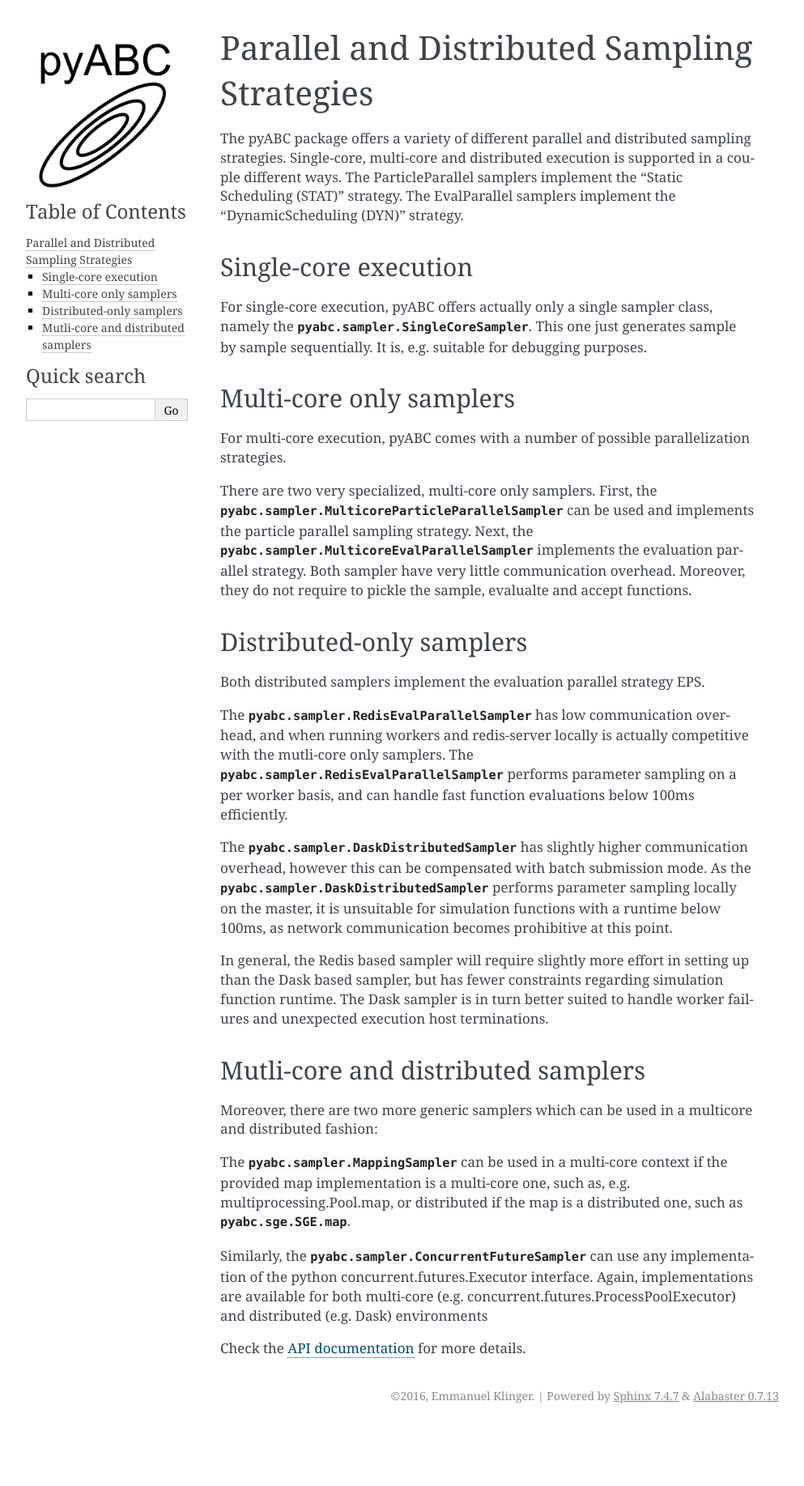
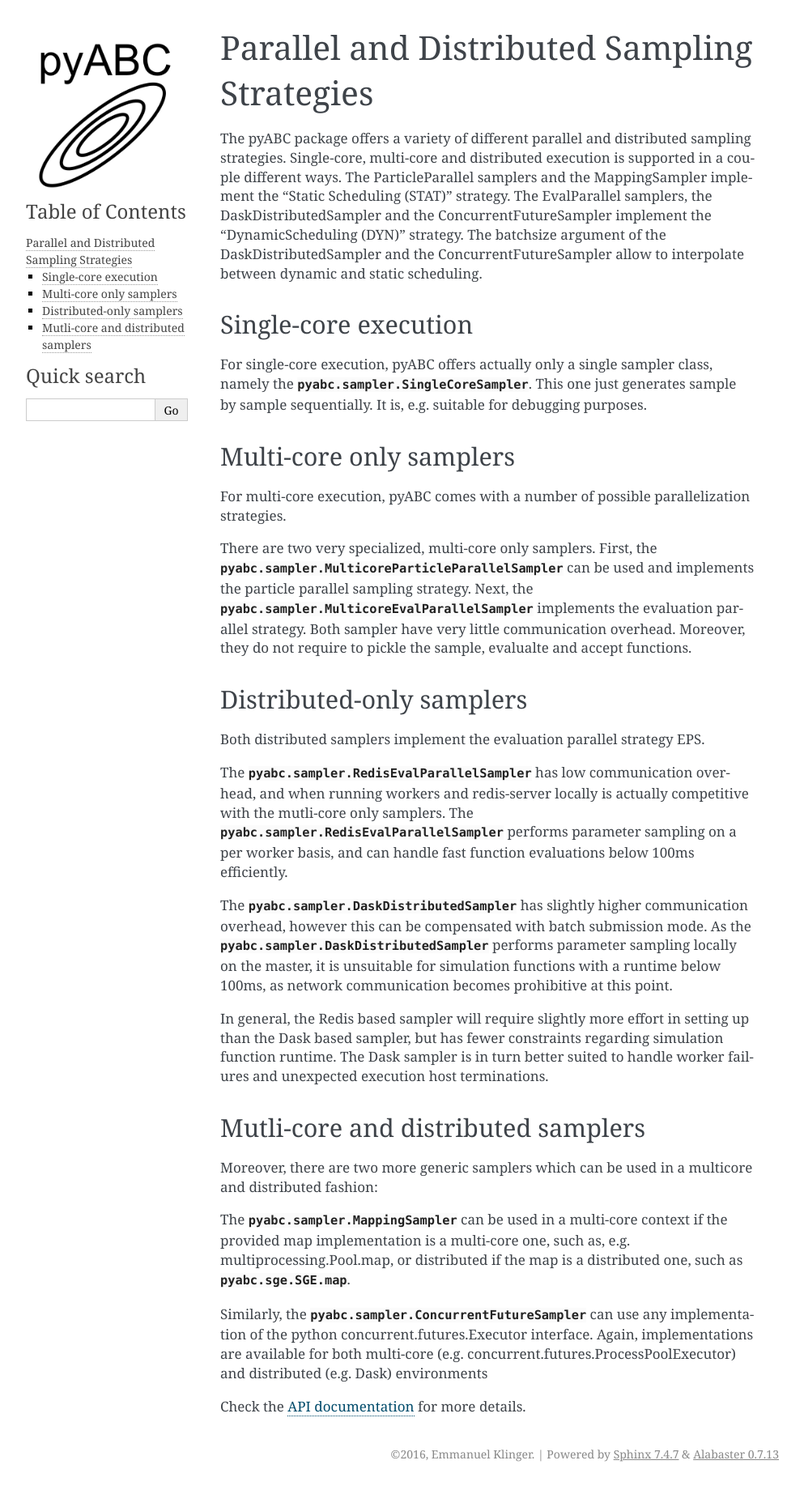
Before and after one commit to ICB-DCM/pyABC, a Sphinx documentation site: the page built from doc/sampler.rst, in a window 1280 px wide. Shown: the whole page at 81% size, without its empty margins (148-1141 px from the left). Built offline with Sphinx 7.4.7, drawn with Linux system fonts in a browser that asks for light colours; before the commit the page ends 1763 px from its top, so only the background shows below that.

Commit message:
sampler doc clarification

```diff
--- a/doc/sampler.rst
+++ b/doc/sampler.rst
@@ -4,9 +4,14 @@ Parallel and Distributed Sampling Strategies
 The pyABC package offers a variety of different parallel and distributed
 sampling strategies. Single-core, multi-core and distributed execution is
 supported in a couple different ways.
-The ParticleParallel samplers implement the
-"Static Scheduling (STAT)" strategy. The EvalParallel samplers implement the
+The ParticleParallel samplers and the MappingSampler implement the
+"Static Scheduling (STAT)" strategy. The EvalParallel samplers,
+the DaskDistributedSampler and the ConcurrentFutureSampler implement the
 "DynamicScheduling (DYN)" strategy.
+The batchsize argument of the DaskDistributedSampler and the
+ConcurrentFutureSampler allow to interpolate between dynamic and static
+scheduling.
+
 
 Single-core execution
 ---------------------
```
